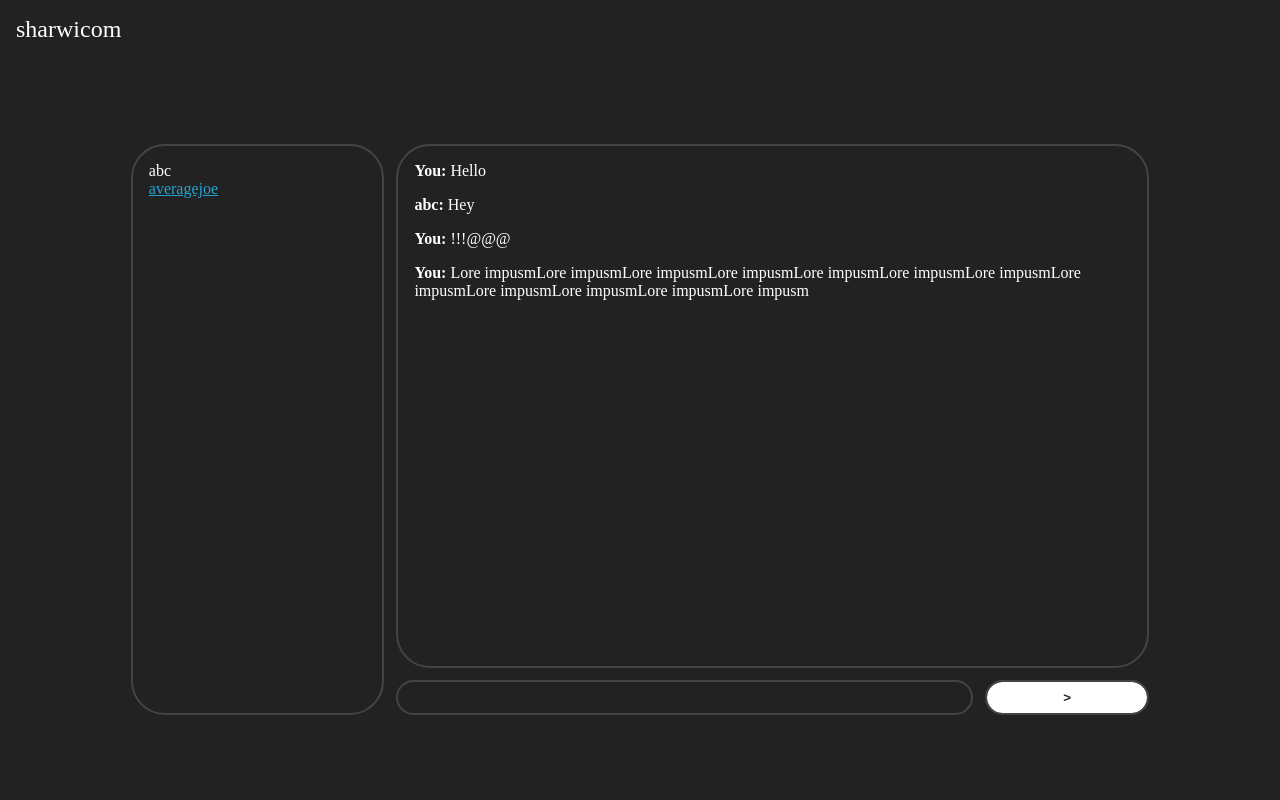
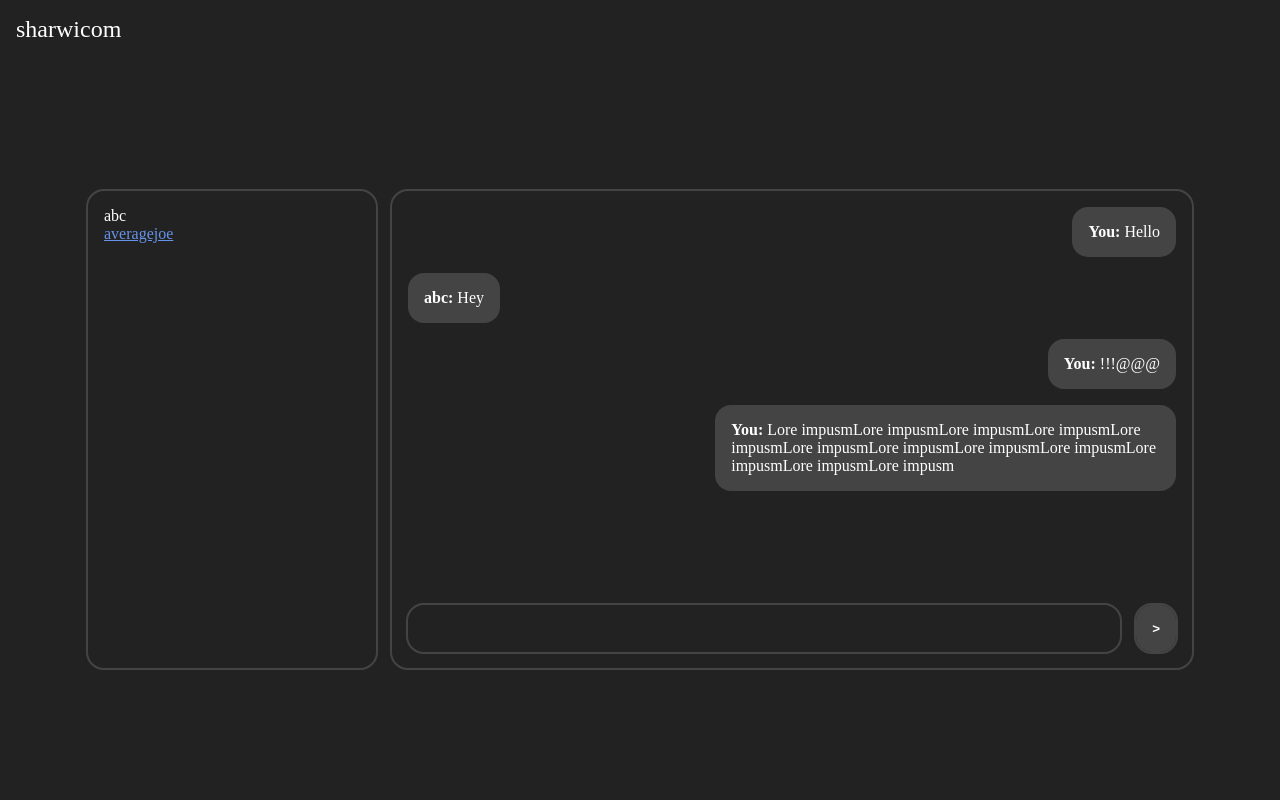
Before and after one commit to Krasnomir/sharwicom, a Django app: a page that uses sharwicom/mainapp/templates/mainapp/conversation.html in a window 1280 px wide. Run offline with Django 4.2, Linux system fonts and the light colour scheme; a user stored in the database is signed in; data comes from the database, SQL or seed files in the repository; both versions use the stored data as it was after the commit.

Commit message:
CSS revamp (not fully completed)

```diff
--- a/sharwicom/mainapp/static/mainapp/css/main.css
+++ b/sharwicom/mainapp/static/mainapp/css/main.css
@@ -1,179 +1,115 @@
-* {
+html, body {
   margin: 0;
-  padding: 0;
-  box-sizing: border-box;
-}
-
-html, body, .sharwicom-wrapper {
   height: 100%;
 }
 
 .sharwicom-wrapper {
-  display: flex;
-  justify-content: center;
-  align-items: center;
+  height: 100%;
+  overflow: hidden;
   background-color: #222222;
   color: #ffffff;
 }
 .sharwicom-wrapper a {
-  color: #24a2d4;
+  color: #6593e9;
 }
 .sharwicom-wrapper .home-wrapper {
-  width: 100%;
   height: 100%;
+  overflow: hidden;
   display: flex;
   flex-direction: column;
 }
 .sharwicom-wrapper .home-wrapper .header {
   flex-shrink: 0;
+  color: #ffffff;
   padding: 1rem;
-  position: sticky;
-  top: 0;
-  left: 0;
-  background-color: #222222;
-}
-.sharwicom-wrapper .home-wrapper .header .title {
   font-size: 1.5rem;
 }
 .sharwicom-wrapper .home-wrapper .body {
   flex-grow: 1;
-  padding: 1rem;
-  height: 100%;
-  max-height: 100%;
+  overflow: hidden;
 }
 .sharwicom-wrapper .home-wrapper .body .conversations-wrapper {
   height: 100%;
-  width: 100%;
+  overflow: hidden;
   display: flex;
+  flex-direction: row;
+  gap: 1rem;
   justify-content: center;
   align-items: center;
+}
+.sharwicom-wrapper .home-wrapper .body .conversations-wrapper .available-conversations, .sharwicom-wrapper .home-wrapper .body .conversations-wrapper .active-conversation {
+  outline: solid #444444 2px;
+  border-radius: 1rem;
+  padding: 1rem;
+  height: 60%;
+}
+.sharwicom-wrapper .home-wrapper .body .conversations-wrapper .available-conversations {
+  width: 20%;
+}
+.sharwicom-wrapper .home-wrapper .body .conversations-wrapper .active-conversation {
+  display: flex;
+  flex-direction: column;
+  width: 60%;
+}
+.sharwicom-wrapper .home-wrapper .body .conversations-wrapper .active-conversation .conversation {
+  flex-grow: 1;
+  overflow: scroll;
+  display: flex;
+  flex-direction: column;
+  min-height: 0;
+  max-height: 100%;
   gap: 1rem;
 }
-.sharwicom-wrapper .home-wrapper .body .conversations-wrapper .available-conversations {
-  border-radius: 2rem;
-  outline: solid 2px #444444;
+.sharwicom-wrapper .home-wrapper .body .conversations-wrapper .active-conversation .conversation .you, .sharwicom-wrapper .home-wrapper .body .conversations-wrapper .active-conversation .conversation .recipient {
+  width: 60%;
+}
+.sharwicom-wrapper .home-wrapper .body .conversations-wrapper .active-conversation .conversation .you .message, .sharwicom-wrapper .home-wrapper .body .conversations-wrapper .active-conversation .conversation .recipient .message {
+  width: fit-content;
+  background-color: #444444;
   padding: 1rem;
-  width: 20%;
-  height: 80%;
+  border-radius: 1rem;
 }
-.sharwicom-wrapper .home-wrapper .body .conversations-wrapper .active-conversation {
-  width: 60%;
-  height: 80%;
+.sharwicom-wrapper .home-wrapper .body .conversations-wrapper .active-conversation .conversation .you {
+  margin-left: auto;
+}
+.sharwicom-wrapper .home-wrapper .body .conversations-wrapper .active-conversation .conversation .you .message {
+  margin-left: auto;
+}
+.sharwicom-wrapper .home-wrapper .body .conversations-wrapper .active-conversation .create {
+  flex-shrink: 0;
   display: flex;
-  flex-direction: column;
   gap: 1rem;
+  padding-top: 1rem;
 }
-.sharwicom-wrapper .home-wrapper .body .conversations-wrapper .active-conversation .conversation {
-  border-radius: 2rem;
-  outline: solid 2px #444444;
+.sharwicom-wrapper .home-wrapper .body .conversations-wrapper .active-conversation .create .message {
+  flex-grow: 1;
   padding: 1rem;
-  display: flex;
-  flex-direction: column;
-  flex-grow: 1;
-  overflow-y: auto;
-  min-height: 0;
+  background-color: #222222;
+  outline: #444444 solid 2px !important;
+  border-radius: 1rem;
+  border: none;
+  color: #ffffff;
+  transition: all 0.2s ease-in-out;
 }
-.sharwicom-wrapper .home-wrapper .body .conversations-wrapper .active-conversation .conversation > * {
-  margin-bottom: 1rem;
+.sharwicom-wrapper .home-wrapper .body .conversations-wrapper .active-conversation .create .message:hover {
+  outline: #ffffff solid 2px !important;
+}
+.sharwicom-wrapper .home-wrapper .body .conversations-wrapper .active-conversation .create .message:hover {
+  outline: #ffffff solid 2px !important;
+}
+.sharwicom-wrapper .home-wrapper .body .conversations-wrapper .active-conversation .create .send-message {
+  padding: 1rem;
+  background-color: #444444;
+  border-radius: 1rem;
+  border: none;
+  color: white;
+  font-weight: 900;
+  transition: all 0.2s ease-in-out;
+  outline: #444444 solid 2px !important;
   flex-shrink: 0;
 }
-.sharwicom-wrapper .home-wrapper .body .conversations-wrapper .active-conversation .create {
-  display: flex;
-  flex-direction: row;
-  flex-shrink: 0;
-  gap: 1rem;
-}
-.sharwicom-wrapper .home-wrapper .body .conversations-wrapper .active-conversation .create .message {
-  background-color: #222222;
-  border: none;
-  padding: 0.5rem;
-  border-radius: 2rem;
-  transition: all 0.2s ease-in-out;
-  color: #ffffff;
-  width: 10rem;
-  outline: solid 2px #444444;
-  flex-grow: 1;
-}
-.sharwicom-wrapper .home-wrapper .body .conversations-wrapper .active-conversation .create .message:hover, .sharwicom-wrapper .home-wrapper .body .conversations-wrapper .active-conversation .create .message:focus {
-  outline: solid 2px #ffffff;
-}
-.sharwicom-wrapper .home-wrapper .body .conversations-wrapper .active-conversation .create .send-message {
-  background-color: #222222;
-  border: none;
-  padding: 0.5rem;
-  border-radius: 2rem;
-  transition: all 0.2s ease-in-out;
-  color: #ffffff;
-  width: 10rem;
-  outline: solid 2px #444444;
-  background-color: #ffffff;
-  color: #222222;
-  font-weight: 800;
-  flex-shrink: 0;
-}
-.sharwicom-wrapper .home-wrapper .body .conversations-wrapper .active-conversation .create .send-message:hover, .sharwicom-wrapper .home-wrapper .body .conversations-wrapper .active-conversation .create .send-message:focus {
-  outline: solid 2px #ffffff;
-}
 .sharwicom-wrapper .home-wrapper .body .conversations-wrapper .active-conversation .create .send-message:hover {
-  outline: solid 2px #ffffff;
-  background-color: #222222;
-  color: #ffffff;
-}
-.sharwicom-wrapper .login-wrapper {
-  display: flex;
-  align-items: center;
-  width: 80%;
-  gap: 2rem;
-}
-.sharwicom-wrapper .login-wrapper .banner {
-  width: 50%;
-  font-size: 3rem;
-  font-weight: 800;
-  text-align: right;
-}
-.sharwicom-wrapper .login-wrapper .fields {
-  display: flex;
-  flex-direction: column;
-  width: 50%;
-}
-.sharwicom-wrapper .login-wrapper .fields button {
-  background-color: #222222;
-  border: none;
-  padding: 0.5rem;
-  border-radius: 2rem;
-  transition: all 0.2s ease-in-out;
-  color: #ffffff;
-  width: 10rem;
-  outline: solid 2px #444444;
-  background-color: #ffffff;
-  color: #222222;
-  font-weight: 800;
-}
-.sharwicom-wrapper .login-wrapper .fields button:hover, .sharwicom-wrapper .login-wrapper .fields button:focus {
-  outline: solid 2px #ffffff;
-}
-.sharwicom-wrapper .login-wrapper .fields button:hover {
-  outline: solid 2px #ffffff;
-  background-color: #222222;
-  color: #ffffff;
-}
-.sharwicom-wrapper .login-wrapper .fields input {
-  background-color: #222222;
-  border: none;
-  padding: 0.5rem;
-  border-radius: 2rem;
-  transition: all 0.2s ease-in-out;
-  color: #ffffff;
-  width: 10rem;
-  outline: solid 2px #444444;
-  margin-bottom: 1rem;
-}
-.sharwicom-wrapper .login-wrapper .fields input:hover, .sharwicom-wrapper .login-wrapper .fields input:focus {
-  outline: solid 2px #ffffff;
-}
-.sharwicom-wrapper .login-wrapper .fields span {
-  margin-top: 1rem;
-  width: 60%;
+  outline: #ffffff solid 2px !important;
 }
 
 /*# sourceMappingURL=main.css.map */
--- a/sharwicom/mainapp/static/mainapp/js/conversation-sync.js
+++ b/sharwicom/mainapp/static/mainapp/js/conversation-sync.js
@@ -26,11 +26,11 @@
     // without those checks they could easily access any existing conversations by changing the data attributes
     const conversation = document.querySelector('.conversation');
     const user = conversation.dataset.user;
-    const reciepent = conversation.dataset.recipient;
+    const recipient = conversation.dataset.recipient;
 
     // sending xml http request with info about conversation which is requested to be synchronized (it sends usernames of people in the conversation)
     const xhr = new XMLHttpRequest();
-    xhr.open('GET', `../conversations/sync?user1=${user}&user2=${reciepent}`, true);
+    xhr.open('GET', `../conversations/sync?user1=${user}&user2=${recipient}`, true);
     xhr.setRequestHeader('Content-Type', 'application/json');
     xhr.setRequestHeader('X-CSRFToken', csrftoken);
     xhr.send();
@@ -56,8 +56,8 @@
                 const content = messages[i].content;
 
                 const messageAuthor = (user === author) ? 'You' : author;
-                const messageClass = (user === author) ? "you" : "reciepent";
-                messagesHTML += '<div class="'+messageClass+'"><span><b>'+messageAuthor+':</b> '+content+'</span></div>';
+                const messageClass = (user === author) ? "you" : "recipient";
+                messagesHTML += '<div class="'+messageClass+'"><div class="message"><b>'+messageAuthor+':</b> '+content+'</div></div>';
             }
         }
 
@@ -99,5 +99,5 @@
     const sendBtn = document.querySelector('.sharwicom-wrapper .send-message');
     sendBtn.addEventListener('click', sendMessage);
 
-    setInterval(syncMessages, 1000); // updates the messages every x milliseconds
+    //setInterval(syncMessages, 1000); // updates the messages every x milliseconds
 }
--- a/sharwicom/mainapp/static/mainapp/scss/main.scss
+++ b/sharwicom/mainapp/static/mainapp/scss/main.scss
@@ -1,137 +1,136 @@
 $color0: #222222;
-$color1: #ffffff;
-$color2: #24a2d4;
-$color3: #444444;
+$color1: #444444;
+$color2: #ffffff;
+$color3: #6593e9;
 
-$animation-duration: 0.2s;
-
-* {
+html, body {
     margin: 0;
-    padding: 0;
-    box-sizing: border-box;
-}
-
-html, body, .sharwicom-wrapper {
     height: 100%;
 }
 
-.sharwicom-wrapper {
+@mixin input {
+    padding: 1rem;
+    background-color: $color0;
+    outline: $color1 solid 2px !important;
+    border-radius: 1rem;
+    border: none;
+    color: $color2;
+    transition: all 0.2s ease-in-out;
 
-display: flex;
-justify-content: center;
-align-items: center;
-background-color: $color0;
-color: $color1;
-
-a {
-    color: $color2;
+    &:hover {
+        outline: $color2 solid 2px !important;
     }
 
-@mixin fieldInput {
-    background-color: $color0;
-    border: none;
-    padding: 0.5rem;
-    border-radius: 2rem;
-    transition: all $animation-duration ease-in-out;
-    color: $color1;
-    width: 10rem;
-    outline: solid 2px $color3;
-
-    &:hover, &:focus {
-        outline: solid 2px $color1;
+    &:hover {
+        outline: $color2 solid 2px !important;
     }
 }
 
 @mixin button {
-    @include fieldInput();
-
+    padding: 1rem;
     background-color: $color1;
-    color: $color0;
-    font-weight: 800;
+    border-radius: 1rem;
+    border: none;
+    color: white;
+    font-weight: 900;
+    transition: all 0.2s ease-in-out;
+    outline: $color1 solid 2px !important;
 
     &:hover {
-        outline: solid 2px $color1;
-        background-color: $color0;
-        color: $color1;
+        outline: $color2 solid 2px !important;
     }
 }
 
-@mixin panel {
-    border-radius: 2rem;
-    outline: solid 2px $color3;
-    padding: 1rem;
+.sharwicom-wrapper {
+    height: 100%;
+    overflow: hidden;
+    background-color: $color0;
+    color: $color2;
+
+    a {
+        color: $color3;
     }
 
     .home-wrapper {
-    width: 100%;
         height: 100%;
+        overflow: hidden;
         display: flex;
         flex-direction: column;
 
         .header {
             flex-shrink: 0;
+            color: $color2;
             padding: 1rem;
-        position: sticky;
-        top: 0;
-        left: 0;
-        background-color: $color0;
-
-        .title {
             font-size: 1.5rem;
-        }
         }
 
         .body {
             flex-grow: 1;
-        padding: 1rem;
-        height: 100%;
-        max-height: 100%;
+            overflow: hidden;
 
             .conversations-wrapper {
                 height: 100%;
-            width: 100%;
+                overflow: hidden;
                 display: flex;
+                flex-direction: row;
+                gap: 1rem;
                 justify-content: center;
                 align-items: center;
-            gap: 1rem;
+
+                .available-conversations, .active-conversation {
+                    outline: solid $color1 2px;
+                    border-radius: 1rem;
+                    padding: 1rem;
+                    height: 60%;
+                }
 
                 .available-conversations {
-                @include panel;
-
                     width: 20%;
-                height: 80%;
                 }
 
                 .active-conversation {
-                width: 60%;
-                height: 80%;
                     display: flex;
                     flex-direction: column;
+                    width: 60%;
+
+                    .conversation {
+                        flex-grow: 1;
+                        overflow: scroll;
+                        display: flex;
+                        flex-direction: column;
+                        min-height: 0;
+                        max-height: 100%;
                         gap: 1rem;
 
-                .conversation {
-                    @include panel;
-                    display: flex;
-                    flex-direction: column;
-                    flex-grow: 1;  // Ensures it takes available space
-                    overflow-y: auto;  // Enables scrolling if needed
-                    min-height: 0; // Prevents flexbox from stretching it indefinitely
+                        .you, .recipient {
+                            width: 60%;
 
-                    > * {
-                        margin-bottom: 1rem;
-                        flex-shrink: 0;  // Prevents children from shrinking
+                            .message {
+                                width: fit-content;
+                                background-color: $color1;
+                                padding: 1rem;
+                                border-radius: 1rem;
+                            }
+                        }
+
+                        .you {
+                            margin-left: auto;
+
+                            .message {
+                                margin-left: auto;
+                            }
                         }
                     }
 
                     .create {
+                        flex-shrink: 0;
                         display: flex;
-                    flex-direction: row;
-                    flex-shrink: 0;
                         gap: 1rem;
+                        padding-top: 1rem;
 
                         .message {
-                        @include fieldInput();
                             flex-grow: 1;
+                            @include input();
                         }
 
                         .send-message {
--- a/sharwicom/mainapp/templates/mainapp/conversation.html
+++ b/sharwicom/mainapp/templates/mainapp/conversation.html
@@ -33,9 +33,9 @@
                 {% for msg in messages %}
 
                     {% if msg.author == request.user %}
-                        <div class="you"><span><b>({{ msg.date }}) You:</b> {{ msg.content }}</span></div>
+                        <div class="you"><div class="message"><b>({{ msg.date }}) You:</b> {{ msg.content }}</div></div>
                     {% else %}
-                        <div class="recipient"><span><b>({{ msg.date }}) {{ recipient_name }}:</b> {{ msg.content }}</span></div>
+                        <div class="recipient"><div class="message"><b>({{ msg.date }}) {{ recipient_name }}:</b> {{ msg.content }}</div></div>
                     {% endif %}
                 {% endfor %}
             {% else %}
```
Also changed, not shown: other parts of sharwicom/mainapp/static/mainapp/scss/main.scss (+0 -35 lines), sharwicom/db.sqlite3, 1 other file. Lines whose indentation alone changed are shown as unchanged.
